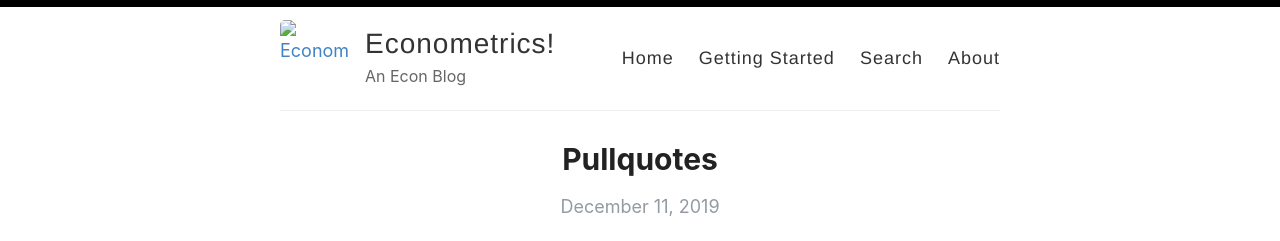
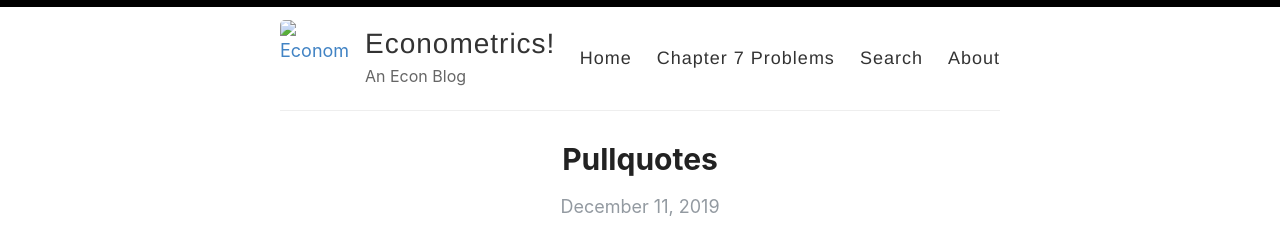
Before and after one commit to MatthewRGonzalez/Econometric, a Jekyll site: the page built from index.html, in a window 1280 px wide and 900 px high. Shown: the top 241 px of the window. Built offline with Jekyll 4.4.1, drawn with Linux system fonts in a browser that asks for light colours; the list of posts is cut into pages by our own code.

Commit message:
Update default.html

```diff
--- a/_layouts/default.html
+++ b/_layouts/default.html
@@ -28,7 +28,7 @@
 
             <nav>
               <a href="{{ site.baseurl }}/">Home</a>
-              <a href="{{ site.baseurl }}/getting-started">Getting Started</a>
+              <a href="{{ site.baseurl }}/chapter-7">Chapter 7 Problems</a>
               <a href="{{ site.baseurl }}/search">Search</a>
               <a href="{{ site.baseurl }}/about">About</a>
             </nav>
```
